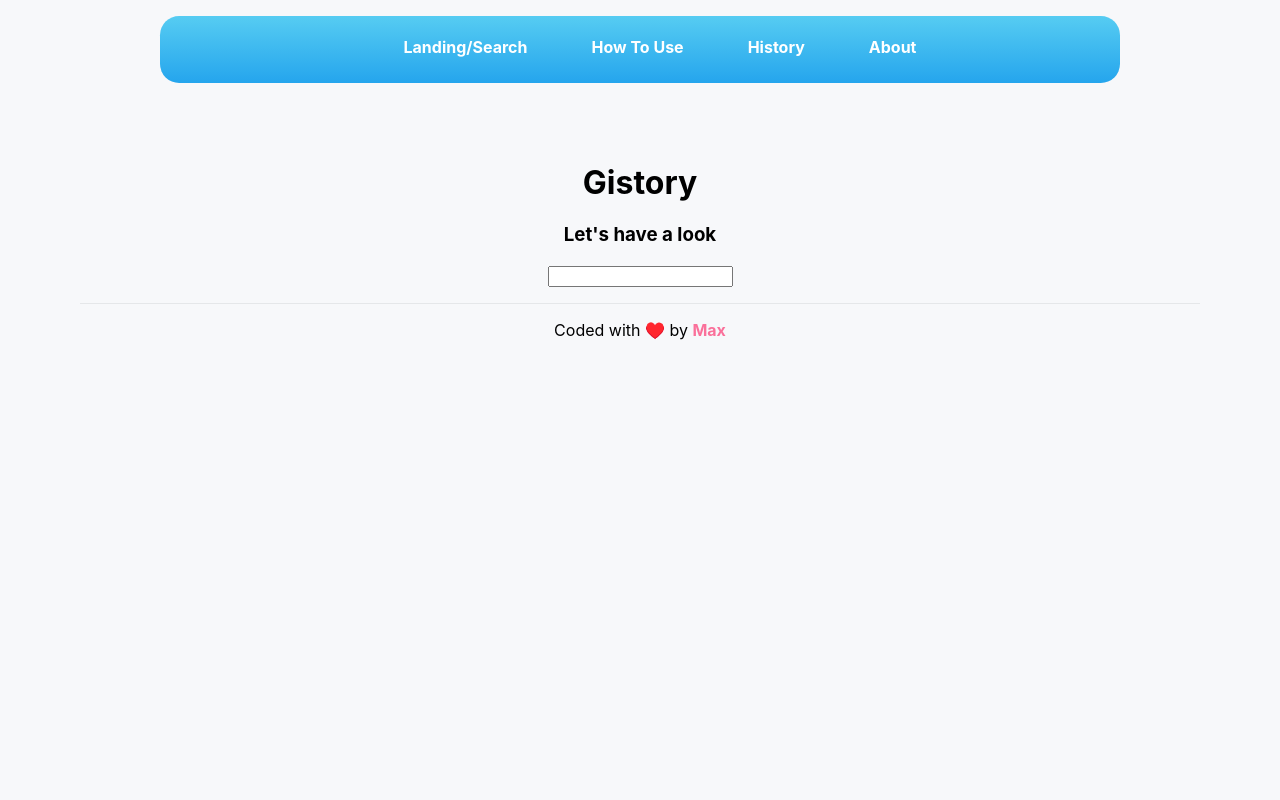
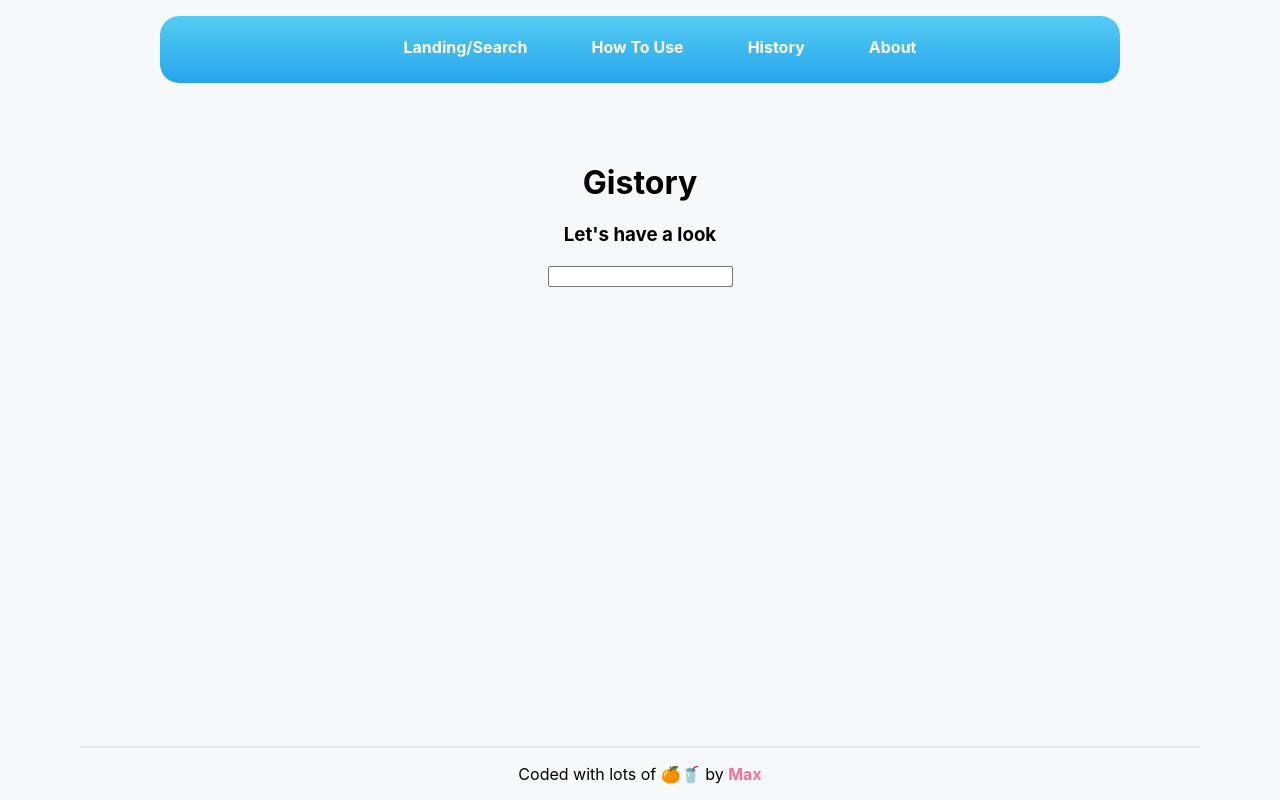
Before and after one commit to Bluuax/gistory, a React (Create React App) app: page / in a window 1280 px wide. Built offline with nearby package versions, Linux system fonts and the light colour scheme.

Commit message:
Update Footer

```diff
--- a/src/Footer.css
+++ b/src/Footer.css
@@ -1,3 +1,9 @@
+.Footer {
+  position: absolute;
+  bottom: 0;
+  width: 100%;
+}
+
 .Footer-line {
   border: none;
   background-color: #e5e7e9;
--- a/src/Footer.js
+++ b/src/Footer.js
@@ -4,10 +4,10 @@ import './Footer.css';
 export class Footer extends Component {
   render() {
     return (
-      <footer>
+      <footer className="Footer">
         <hr className="Footer-line" />
         <p>
-          Coded with ♥️ by{' '}
+          Coded with lots of 🍊🥤 by{' '}
           <a href="https://github.com/Bluuax" className="Footer-link">
             Max
           </a>
```
